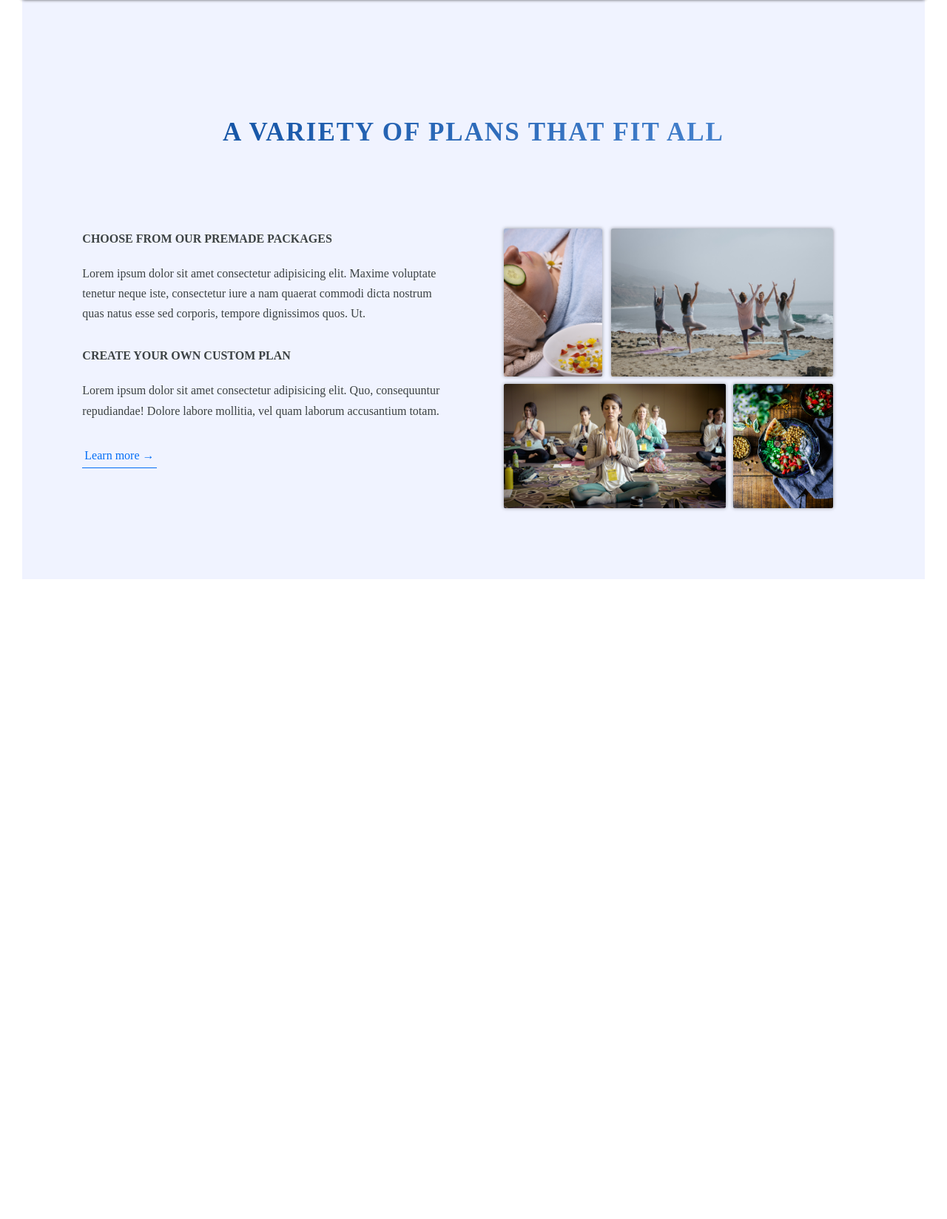
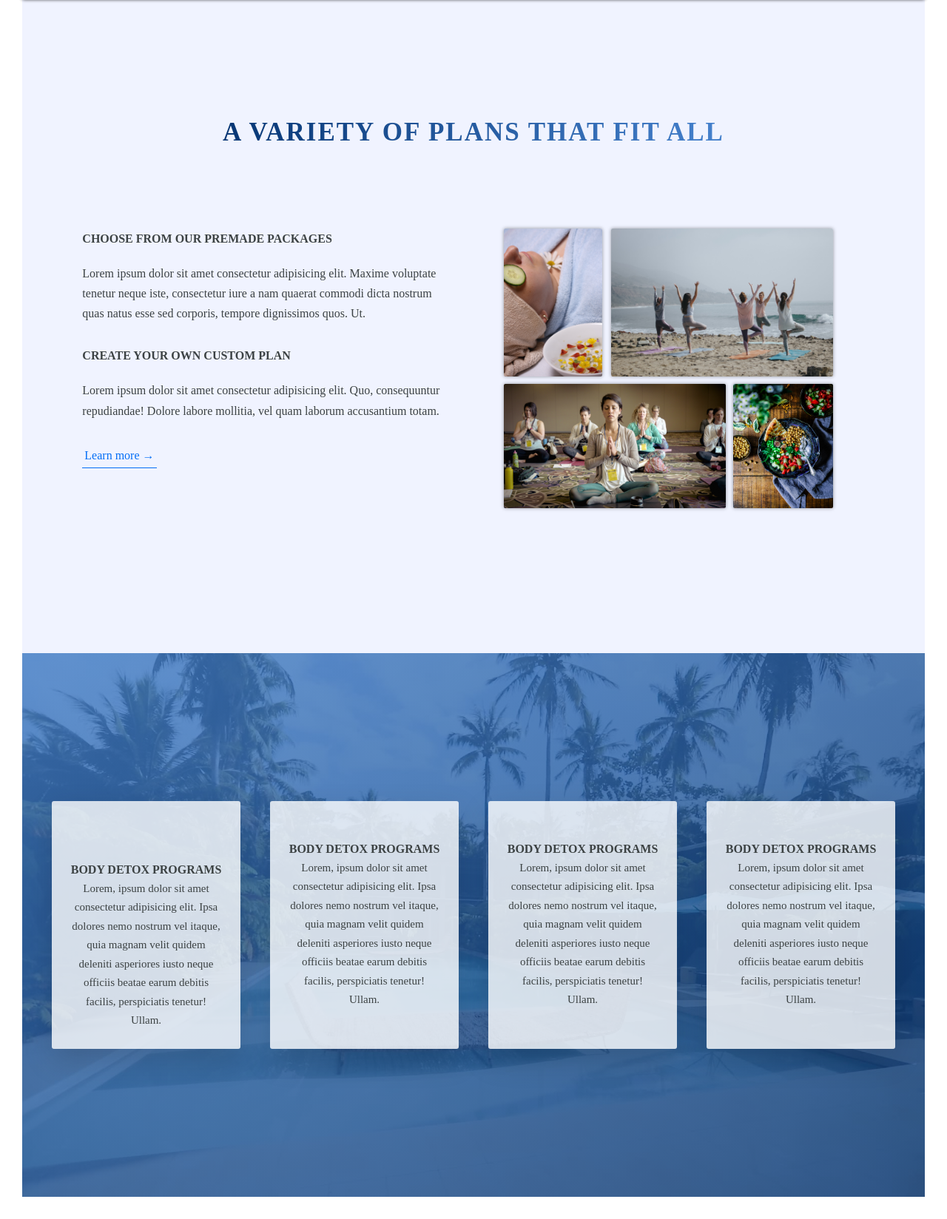
Before and after one commit to laila1222/sass-practice, a PHP site: page / in a window 1280 px wide. Shown: the part 751-2399 px from the top of the page at 74% size. Before the commit the page ends 1534 px from the top, so only its background shows below. Run offline with PHP 8.4, Linux system fonts and the light colour scheme; some libraries are stand-ins or nearby versions; some web fonts are replaced.

Commit message:
added feautre box

```diff
--- a/sport-center/css/style.css
+++ b/sport-center/css/style.css
@@ -70,7 +70,7 @@ body {
   font-size: 3.5rem;
   text-transform: uppercase;
   font-weight: 700;
-  background-image: linear-gradient(to right, #1655a6, #4581cd);
+  background-image: linear-gradient(to right, #073674, #4581cd);
   display: inline-block;
   -webkit-background-clip: text;
   color: transparent;
@@ -157,6 +157,26 @@ body {
   .composition:hover .composition__image:not(:hover) {
     transform: scale(0.99); }
 
+.feature-box {
+  background-color: rgba(255, 255, 255, 0.8);
+  font-size: 1.5rem;
+  padding: 2.5rem;
+  text-align: center;
+  border-radius: 3px;
+  box-shadow: 0 1.5rem 4rem rgba(0, 0, 0, 0.15);
+  margin: 0 2rem; }
+  .feature-box:first-child {
+    margin-left: 4rem; }
+  .feature-box:last-child {
+    margin-right: 4rem; }
+  .feature-box__icon {
+    font-size: 4rem;
+    margin-bottom: 0.5rem;
+    display: inline-block;
+    background-image: linear-gradient(to right, #4581cd, #073674);
+    color: transparent;
+    -webkit-background-clip: text; }
+
 .header {
   height: 90vh; }
   .header__bg-video {
@@ -188,6 +208,10 @@ body {
   width: 40%; }
 
 .section-about {
-  padding: 15rem 0;
-  margin-bottom: 50rem;
+  padding: 15rem 0 25rem 0;
   background-color: #f0f3ff; }
+
+.section-features {
+  padding: 20rem 0;
+  background-image: linear-gradient(to right bottom, rgba(69, 129, 205, 0.8), rgba(7, 54, 116, 0.8)), url(../images/pool.jpg);
+  background-size: cover; }
--- a/sport-center/index.html
+++ b/sport-center/index.html
@@ -63,11 +63,47 @@
 
 
       </section>
+
+      <section class="section-features">
+        <div class="u-flex-even">
+
+            <div class="feature-box">
+              <ion-icon name="heart-outline" class="feature-box__icon"></ion-icon>
+              <h3 class="heading-tertiary">Body detox programs</h3>
+              <p class="feature-box__text">Lorem, ipsum dolor sit amet consectetur adipisicing elit. Ipsa dolores nemo nostrum vel itaque, quia magnam velit quidem deleniti asperiores iusto neque officiis beatae earum debitis facilis, perspiciatis tenetur! Ullam.</p>
+
+            </div>
+
+            <div class="feature-box">
+              <i class="feature-box__icon"></i>
+              <h3 class="heading-tertiary">Body detox programs</h3>
+              <p class="feature-box__text">Lorem, ipsum dolor sit amet consectetur adipisicing elit. Ipsa dolores nemo nostrum vel itaque, quia magnam velit quidem deleniti asperiores iusto neque officiis beatae earum debitis facilis, perspiciatis tenetur! Ullam.</p>
+
+            </div>
+
+            <div class="feature-box">
+              <i class="feature-box__icon"></i>
+              <h3 class="heading-tertiary">Body detox programs</h3>
+              <p class="feature-box__text">Lorem, ipsum dolor sit amet consectetur adipisicing elit. Ipsa dolores nemo nostrum vel itaque, quia magnam velit quidem deleniti asperiores iusto neque officiis beatae earum debitis facilis, perspiciatis tenetur! Ullam.</p>
+
+            </div>
+
+            <div class="feature-box">
+              <i class="feature-box__icon"></i>
+              <h3 class="heading-tertiary">Body detox programs</h3>
+              <p class="feature-box__text">Lorem, ipsum dolor sit amet consectetur adipisicing elit. Ipsa dolores nemo nostrum vel itaque, quia magnam velit quidem deleniti asperiores iusto neque officiis beatae earum debitis facilis, perspiciatis tenetur! Ullam.</p>
+
+            </div>
+
+        </div>
+      </section>
     </main>
 
     <script src="https://unpkg.com/aos@next/dist/aos.js"></script>
     <script>
       AOS.init();
+
     </script>
+    <script src="https://unpkg.com/ionicons@5.0.0/dist/ionicons.js"></script>
   </body>
 </html>
--- a/sport-center/sass/abstracts/_variables.scss
+++ b/sport-center/sass/abstracts/_variables.scss
@@ -3,8 +3,9 @@
 $color-primary: rgb(4, 110, 246);
 
 $color-primary-medium: rgb(47, 78, 117);
-$color-primary-light:rgb(69, 129, 205);
-$color-primary-dark: rgb(22, 85, 166);
+$color-primary-light-1:rgb(69, 129, 205);
+$color-primary-light-2:rgb(69, 129, 205);
+$color-primary-dark: rgb(7, 54, 116);
 
 $color-grey-dark: rgb(60, 66, 67);
 $color-grey-light: rgb(55, 87, 88);
--- a/sport-center/sass/base/_typography.scss
+++ b/sport-center/sass/base/_typography.scss
@@ -50,7 +50,7 @@ body {
     text-transform: uppercase;
     font-weight: 700;
     // Linear gradient color for font
-    background-image: linear-gradient(to right, $color-primary-dark, $color-primary-light);
+    background-image: linear-gradient(to right, $color-primary-dark, $color-primary-light-1);
     display: inline-block;
     -webkit-background-clip: text;
     color: transparent;
--- /dev/null
+++ b/sport-center/sass/components/_feature-box.scss
@@ -0,0 +1,31 @@
+.feature-box {
+  background-color: rgba($color-white-primary, 0.8);
+  font-size: 1.5rem;
+  padding: 2.5rem;
+  text-align: center;
+  border-radius: 3px;
+  box-shadow: 0 1.5rem 4rem rgba($color-black, 0.15);
+  margin: 0 2rem;
+
+  &:first-child {
+    margin-left: 4rem;
+  }
+
+  &:last-child {
+    margin-right: 4rem;
+  }
+
+  &__icon {
+    font-size: 4rem;
+    margin-bottom: 0.5rem;
+    display: inline-block;
+    background-image: linear-gradient(
+      to right,
+      $color-primary-light-1,
+      $color-primary-dark
+    );
+    color: transparent;
+    -webkit-background-clip: text;
+
+  }
+}
--- a/sport-center/sass/main.scss
+++ b/sport-center/sass/main.scss
@@ -12,6 +12,7 @@
 @import "components/button";
 @import "components/bg-video";
 @import "components/composition";
+@import "components/feature-box";
 
 
 @import "layout/header";
--- a/sport-center/sass/pages/_home.scss
+++ b/sport-center/sass/pages/_home.scss
@@ -1,6 +1,17 @@
 .section-about {
-    padding: 15rem 0;
-    margin-bottom: 50rem;
+    padding: 15rem 0 25rem 0;
     background-color: $color-beige;
 
 }
+
+.section-features {
+
+    padding: 20rem 0;
+    background-image: linear-gradient(
+        to right bottom,
+        rgba($color-primary-light-2, .8),
+        rgba($color-primary-dark, .8)
+    ),
+    url(../images/pool.jpg);
+    background-size: cover;
+}
```
Also changed, not shown: sport-center/images/pool.jpg (renamed from sport-center/images/coverr-pool-is-life-1560977298458.jpg).
